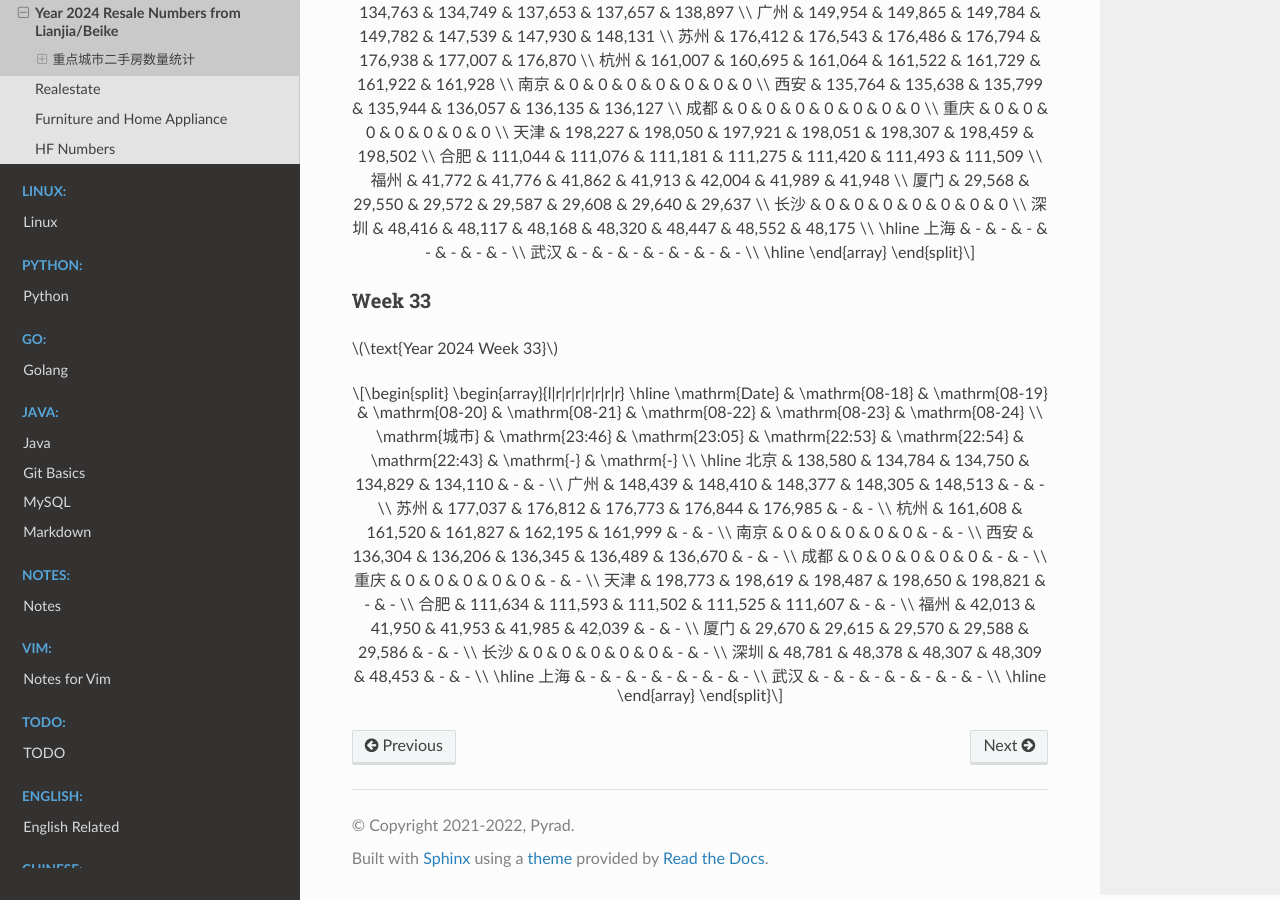
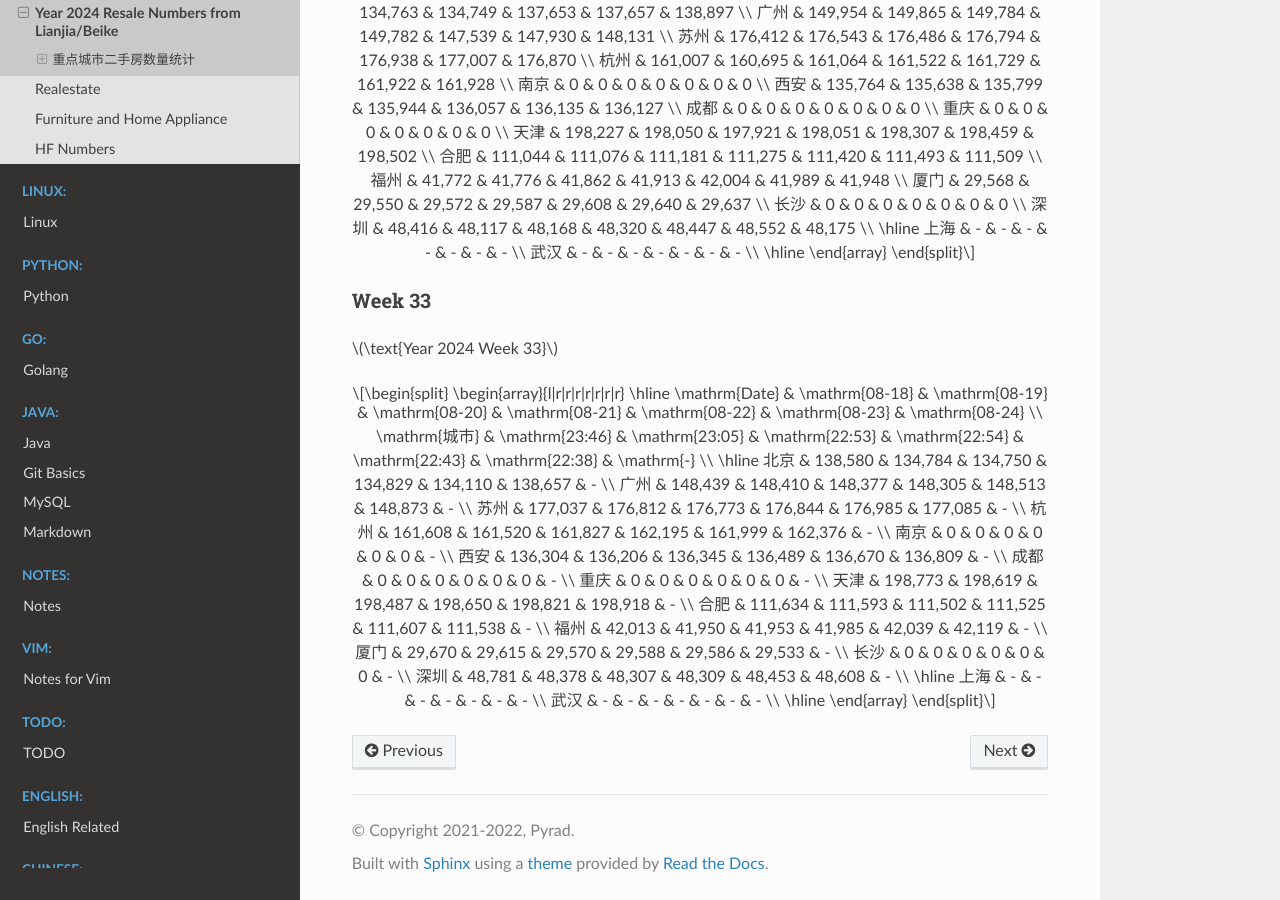
Before and after one commit to Pyrad/pyradnotes, a Sphinx documentation site: the page built from source/RealEstate/resalenumbers2024.md, in a window 1280 px wide and 900 px high, scrolled down 16061 px. Built offline with Sphinx 7.4.7 and the Read the Docs theme 2.0.0, drawn with Linux system fonts in a browser that asks for light colours; pages that are not in the unit, such as notebooks, are missing from menus; a script that is not in the unit is left out.

Commit message:
Realestate Update resale numbers 2024-08-23 22:38

```diff
--- a/source/RealEstate/resalenumbers2024.md
+++ b/source/RealEstate/resalenumbers2024.md
@@ -1067,22 +1067,22 @@
 \begin{array}{l|r|r|r|r|r|r|r}
 \hline
 \mathrm{Date} & \mathrm{08-18} & \mathrm{08-19} & \mathrm{08-20} & \mathrm{08-21} & \mathrm{08-22} & \mathrm{08-23} & \mathrm{08-24} \\
-\mathrm{城市} & \mathrm{23:46} & \mathrm{23:05} & \mathrm{22:53} & \mathrm{22:54} & \mathrm{22:43} & \mathrm{-} & \mathrm{-} \\
+\mathrm{城市} & \mathrm{23:46} & \mathrm{23:05} & \mathrm{22:53} & \mathrm{22:54} & \mathrm{22:43} & \mathrm{22:38} & \mathrm{-} \\
 \hline
-北京 & 138,580 & 134,784 & 134,750 & 134,829 & 134,110 & - & - \\
-广州 & 148,439 & 148,410 & 148,377 & 148,305 & 148,513 & - & - \\
-苏州 & 177,037 & 176,812 & 176,773 & 176,844 & 176,985 & - & - \\
-杭州 & 161,608 & 161,520 & 161,827 & 162,195 & 161,999 & - & - \\
-南京 & 0 & 0 & 0 & 0 & 0 & - & - \\
-西安 & 136,304 & 136,206 & 136,345 & 136,489 & 136,670 & - & - \\
-成都 & 0 & 0 & 0 & 0 & 0 & - & - \\
-重庆 & 0 & 0 & 0 & 0 & 0 & - & - \\
-天津 & 198,773 & 198,619 & 198,487 & 198,650 & 198,821 & - & - \\
-合肥 & 111,634 & 111,593 & 111,502 & 111,525 & 111,607 & - & - \\
-福州 & 42,013 & 41,950 & 41,953 & 41,985 & 42,039 & - & - \\
-厦门 & 29,670 & 29,615 & 29,570 & 29,588 & 29,586 & - & - \\
-长沙 & 0 & 0 & 0 & 0 & 0 & - & - \\
-深圳 & 48,781 & 48,378 & 48,307 & 48,309 & 48,453 & - & - \\
+北京 & 138,580 & 134,784 & 134,750 & 134,829 & 134,110 & 138,657 & - \\
+广州 & 148,439 & 148,410 & 148,377 & 148,305 & 148,513 & 148,873 & - \\
+苏州 & 177,037 & 176,812 & 176,773 & 176,844 & 176,985 & 177,085 & - \\
+杭州 & 161,608 & 161,520 & 161,827 & 162,195 & 161,999 & 162,376 & - \\
+南京 & 0 & 0 & 0 & 0 & 0 & 0 & - \\
+西安 & 136,304 & 136,206 & 136,345 & 136,489 & 136,670 & 136,809 & - \\
+成都 & 0 & 0 & 0 & 0 & 0 & 0 & - \\
+重庆 & 0 & 0 & 0 & 0 & 0 & 0 & - \\
+天津 & 198,773 & 198,619 & 198,487 & 198,650 & 198,821 & 198,918 & - \\
+合肥 & 111,634 & 111,593 & 111,502 & 111,525 & 111,607 & 111,538 & - \\
+福州 & 42,013 & 41,950 & 41,953 & 41,985 & 42,039 & 42,119 & - \\
+厦门 & 29,670 & 29,615 & 29,570 & 29,588 & 29,586 & 29,533 & - \\
+长沙 & 0 & 0 & 0 & 0 & 0 & 0 & - \\
+深圳 & 48,781 & 48,378 & 48,307 & 48,309 & 48,453 & 48,608 & - \\
 \hline
 上海 & - & - & - & - & - & - & - \\
 武汉 & - & - & - & - & - & - & - \\
```
Also changed, not shown: 1 other file.
